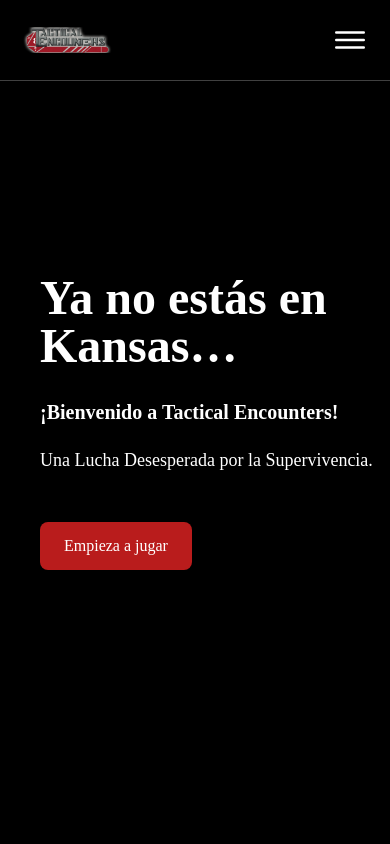
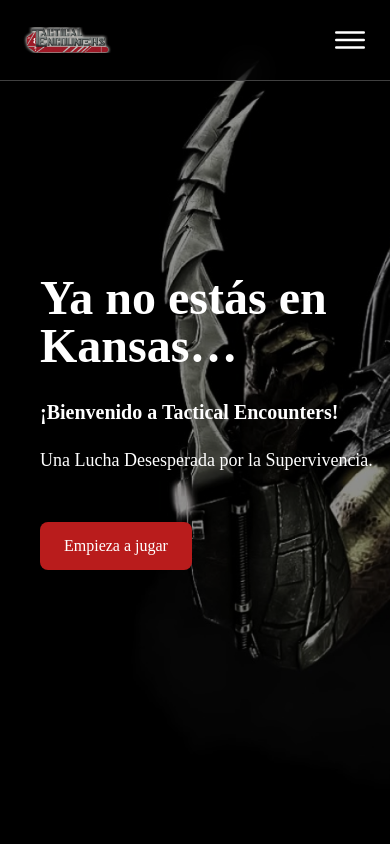
Before and after one commit to BryanTohsaka/TacticalEncounter, a React (Vite) app: page / in a window 390 px wide. Shown: the top 844 px of the page. Built offline with nearby package versions, Linux system fonts and the light colour scheme.

Commit message:
changes img settings

```diff
--- a/src/index.css
+++ b/src/index.css
@@ -17,15 +17,17 @@ body{
 .menu-transition {
   transition: transform 0.3s ease-in-out;
 }
-.hero-bg{
-  @apply bg-Hero w-full h-full bg-cover
+.bgHero{
+  background-image: url(./assets/hero.webp) ;
+  background-size: cover;
 }
-
+.bg-Feactures{
+  background-image: url(./assets/feactures.webp) ;
+  background-size: cover;
+}
 @media only screen and (max-width: 768px){
-  .hero-bg{
-    @apply bg-HeroMobile
+  .bgHero{
+    background-image: url(./assets/hero-mobile.webp) ;
+    background-size: cover;
   }
 }
-.bgHero{
-  background-image: url(./assets/hero.webp) ;
-}
--- a/tailwind.config.js
+++ b/tailwind.config.js
@@ -6,11 +6,6 @@ export default {
   ],
   theme: {
     extend: {
-      backgroundImage:{
-        'Hero': "url('src/assets/hero.webp')",
-        'HeroMobile': "url('src/assets/hero-mobile.webp')",
-        'Feactures': "url('src/assets/feactures.webp')"
-      }
     },
   },
   plugins: [],
```
